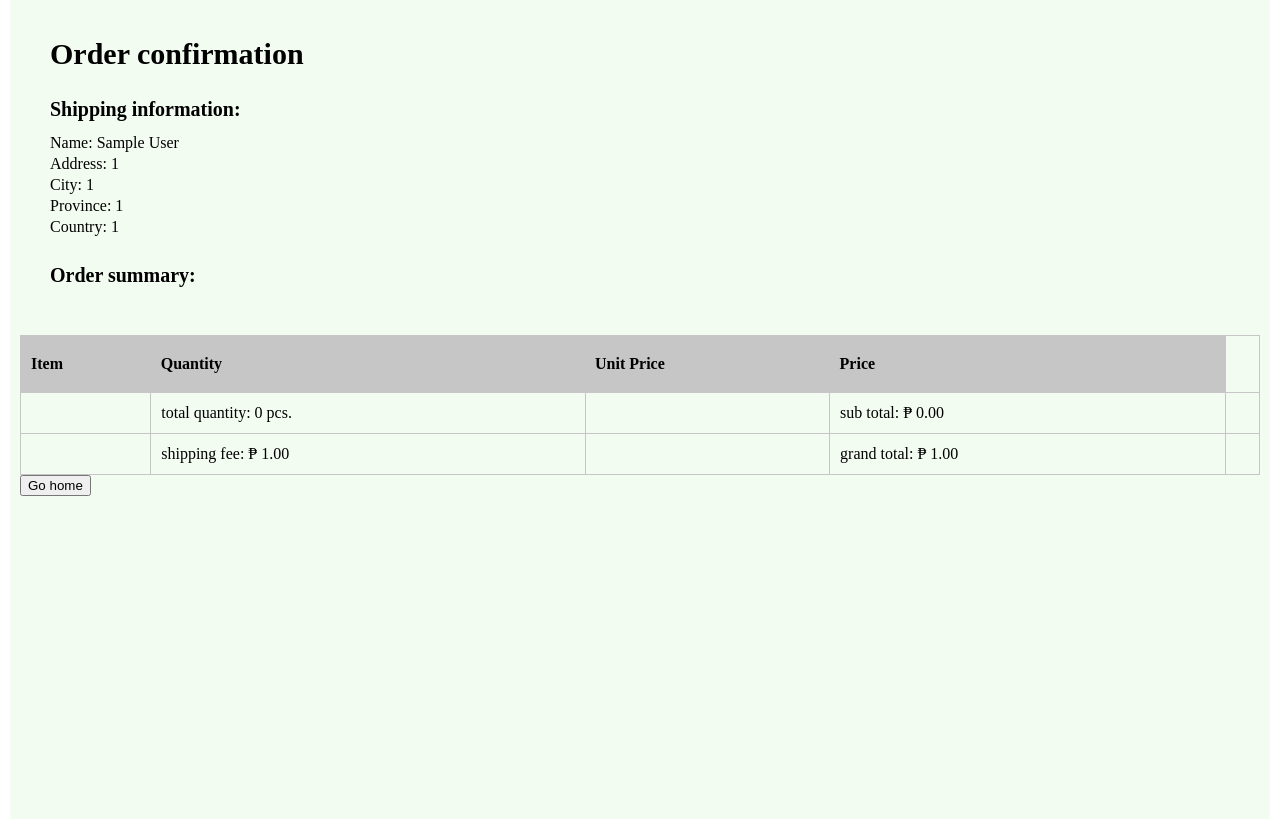
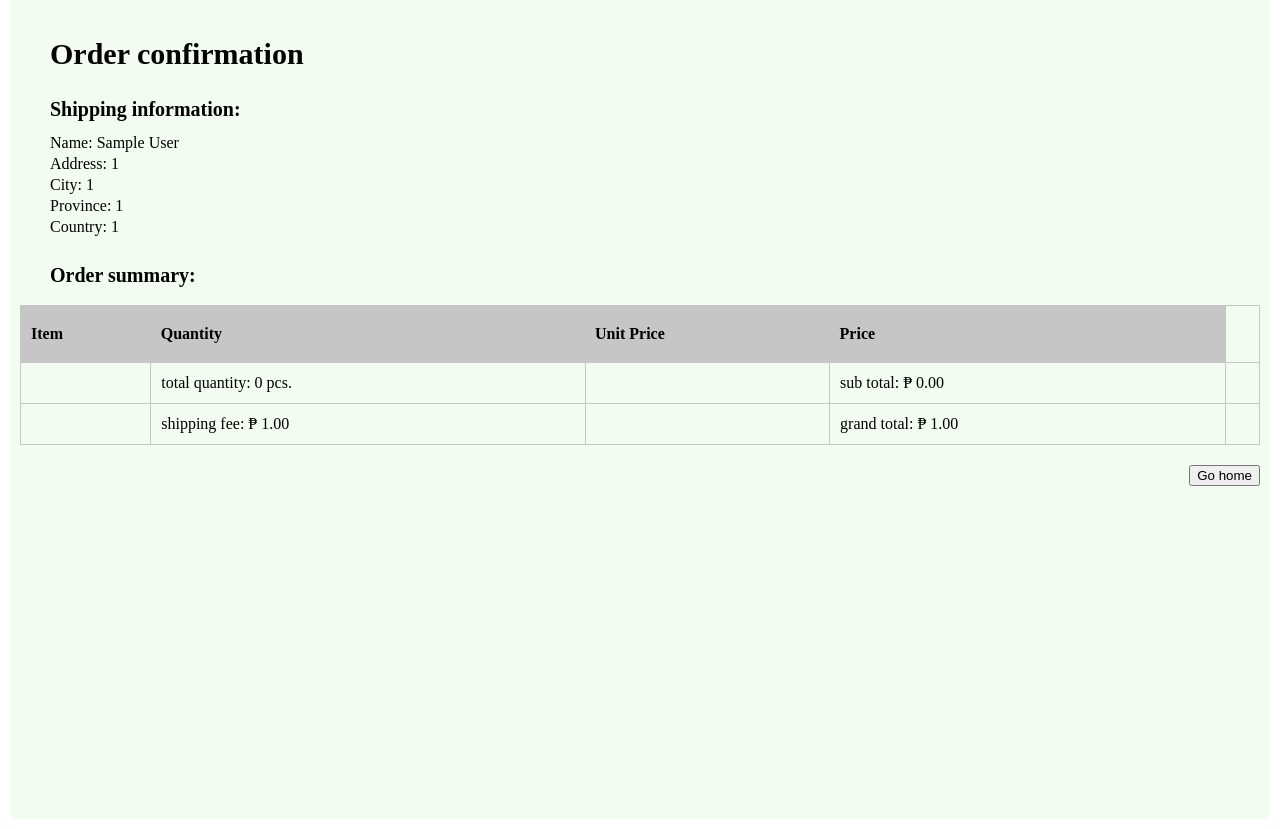
Before and after one commit to JezReal/shoppingcart-system, a PHP site: page /pages/order_confirmation.php in a window 1280 px wide. Shown: the part 51-880 px from the top of the page. Run offline with PHP 8.4, Linux system fonts and the light colour scheme; the visitor is signed in with stand-in values (Sample User, id 1); data comes from the database, SQL or seed files in the repository; data that the repository does not hold is empty.

Commit message:
fix layout

```diff
--- a/styles/order_confirmation.css
+++ b/styles/order_confirmation.css
@@ -22,8 +22,20 @@
 #order-container {
     margin-top: 30px;
 }
+
 #order-container h3 {
     font-weight: bold;
     font-size: 20px;
     margin-left: 30px;
 }
+
+#order-container table {
+    margin-top: 20px;
+    margin-bottom: 20px;
+}
+
+#order-container form {
+    display: flex;
+    flex-direction: row;
+    justify-content: flex-end;
+}
```
